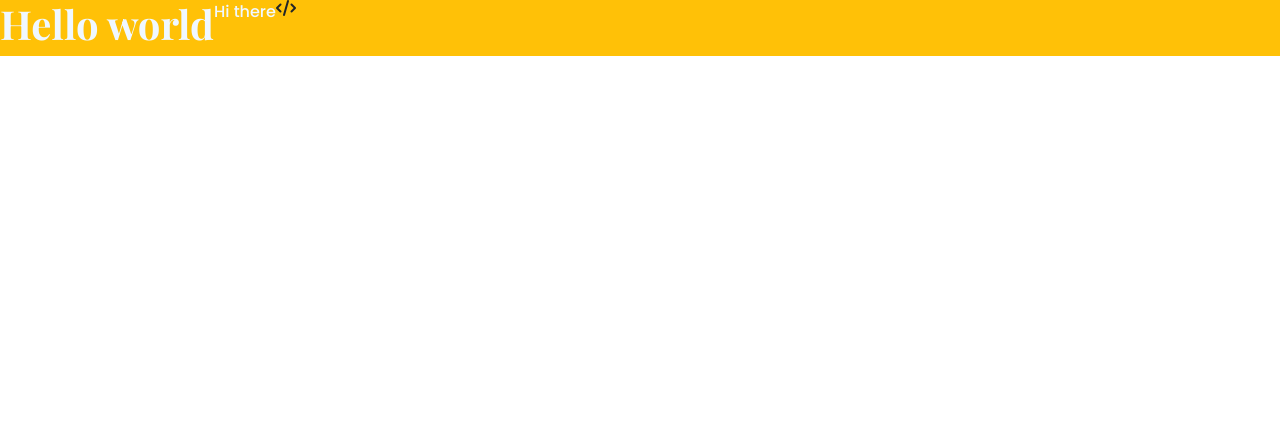
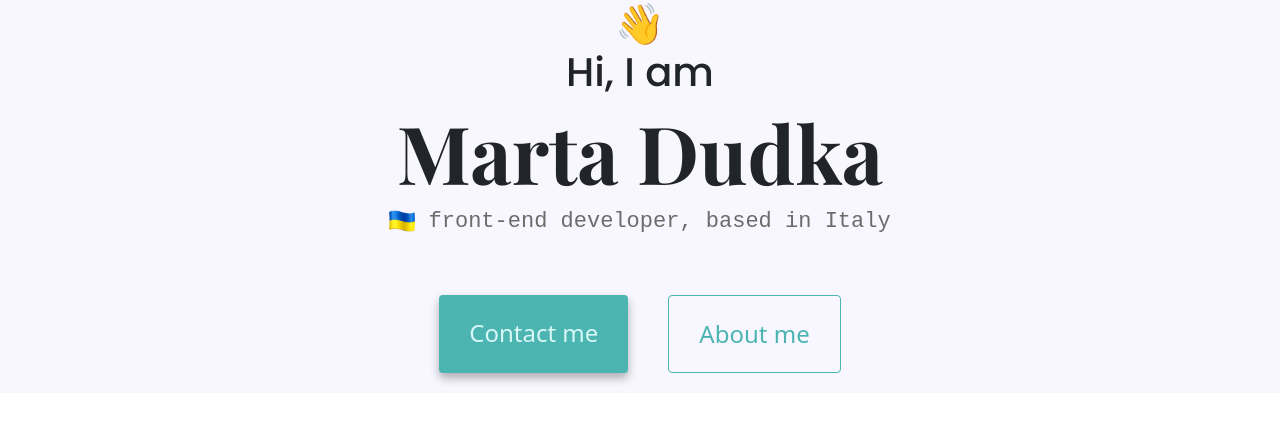
Before and after one commit to martadudka/portfolio-project, a plain HTML site: page index.html in a window 1280 px wide. Drawn offline with nearby package versions, Linux system fonts and the light colour scheme; a web font is replaced by a local one.

Commit message:
added content and styled the homepage

```diff
--- a/index.html
+++ b/index.html
@@ -17,14 +17,28 @@
 
 </head>
 <body>
-    <div class="d-flex bg-warning">
+    <div class="wrapper">
+    <h2>
+       👋 <br> Hi, I am
+    </h2>
     <h1>
-        Hello world
+        Marta Dudka
     </h1>
-    <p>
-        Hi there
-    </p>
-    <i class="fa-solid fa-code"></i>
+    <h3>
+        <img src="images/ua-flag.png" width="26px" alt=""> front-end developer, based in Italy
+    </h3>
+    <div class="navigation-links">
+    <a href="#"
+    class="contact-link"
+    id="contact-link">
+        Contact me
+    </a>
+    <a href="#"
+    class="about-link"
+    id="about-link">
+        About me
+    </a>
+    </div>
     </div>
 </body>
 </html>
--- a/styles/style.css
+++ b/styles/style.css
@@ -3,12 +3,61 @@ font-family: 'Playfair Display', serif;
 font-family: 'Poppins', sans-serif;
 font-family: 'PT Mono', monospace;
 */
-h1 {
-    color: aliceblue;
-    font-family: 'Playfair Display', serif;
+
+:root {
+    --primary-color: rgb(76, 181, 178);
+    --secondary-color: rgb(216, 247, 246);
+    --background-color: rgb(248, 246, 254);
+    --box-shadow: 0 5px 10px rgba(0, 0, 0, 0.3);
+    --main-font: 'PT Mono', monospace;
+    --headings-font: 'Playfair Display', serif;
+    --subheading-font: 'Poppins', sans-serif;
+
 }
 
-p {
-    color: aliceblue;
-    font-family: 'Poppins', sans-serif;
+.wrapper {
+    background-color: var(--background-color);
+    text-align: center;
+    margin: 0;
 }
+
+h1 {
+    font-size: 80px;
+    font-family: var(--headings-font);
+}
+
+h2 {
+    font-size: 40px;
+    font-family: var(--subheading-font);
+}
+
+h3 {
+    font-size: 22px;
+    color: rgb(109, 107, 107);
+    font-family: var(--main-font);
+}
+
+.navigation-links {
+    display: flex;
+    margin-top: 40px;
+    justify-content: center;
+}
+
+.navigation-links a {
+    font-size: 24px;
+    margin: 20px;
+    border-radius: 4px;
+    padding: 20px 30px;
+    text-decoration: none;
+}
+
+.contact-link {
+    background: var(--primary-color);
+    box-shadow: var(--box-shadow);
+    color: var(--secondary-color);
+}
+
+.about-link {
+    color: var(--primary-color);
+    border: 1px solid var(--primary-color);
+}
```
Also changed, not shown: images/ua-flag.png (added).
